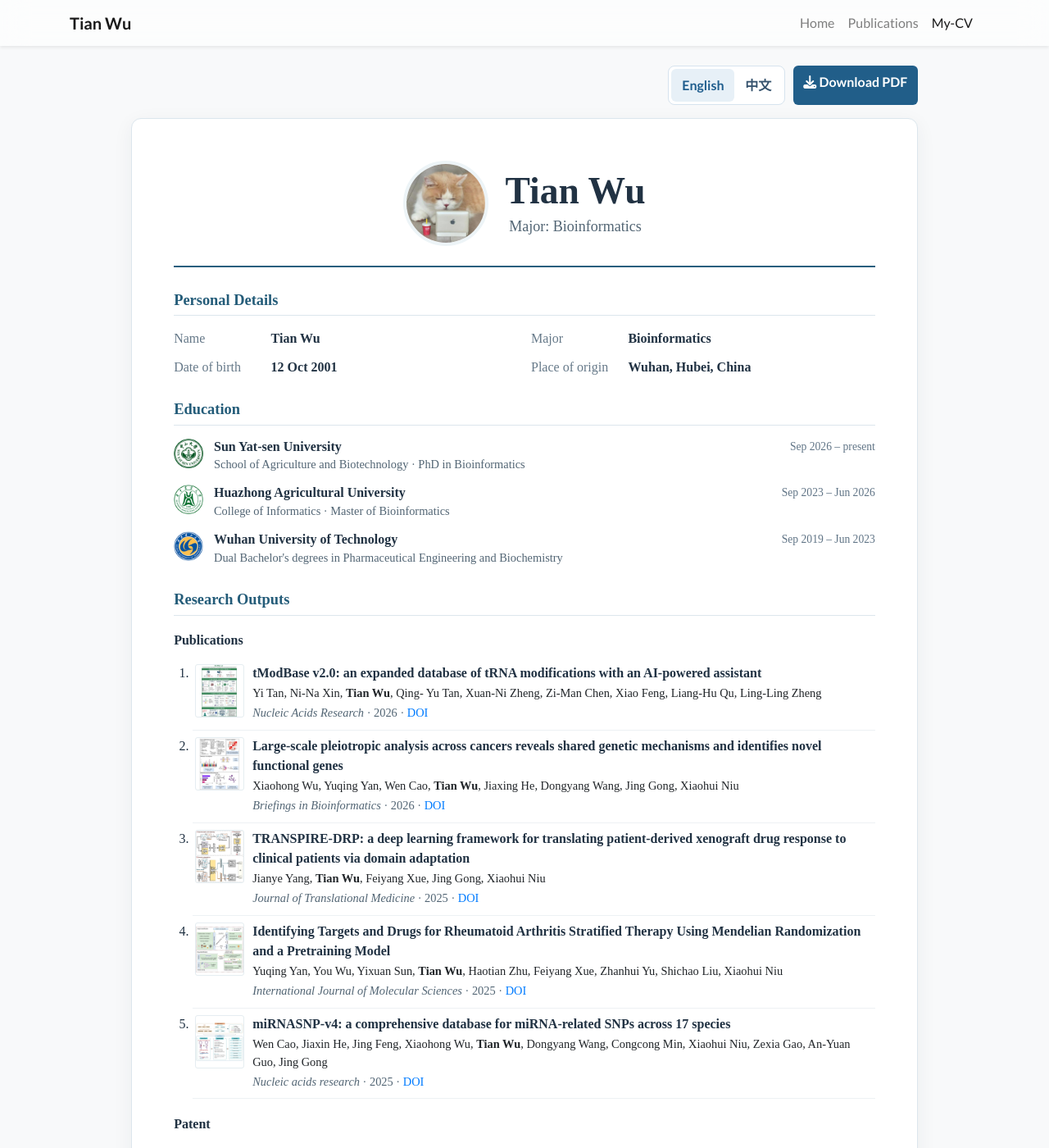
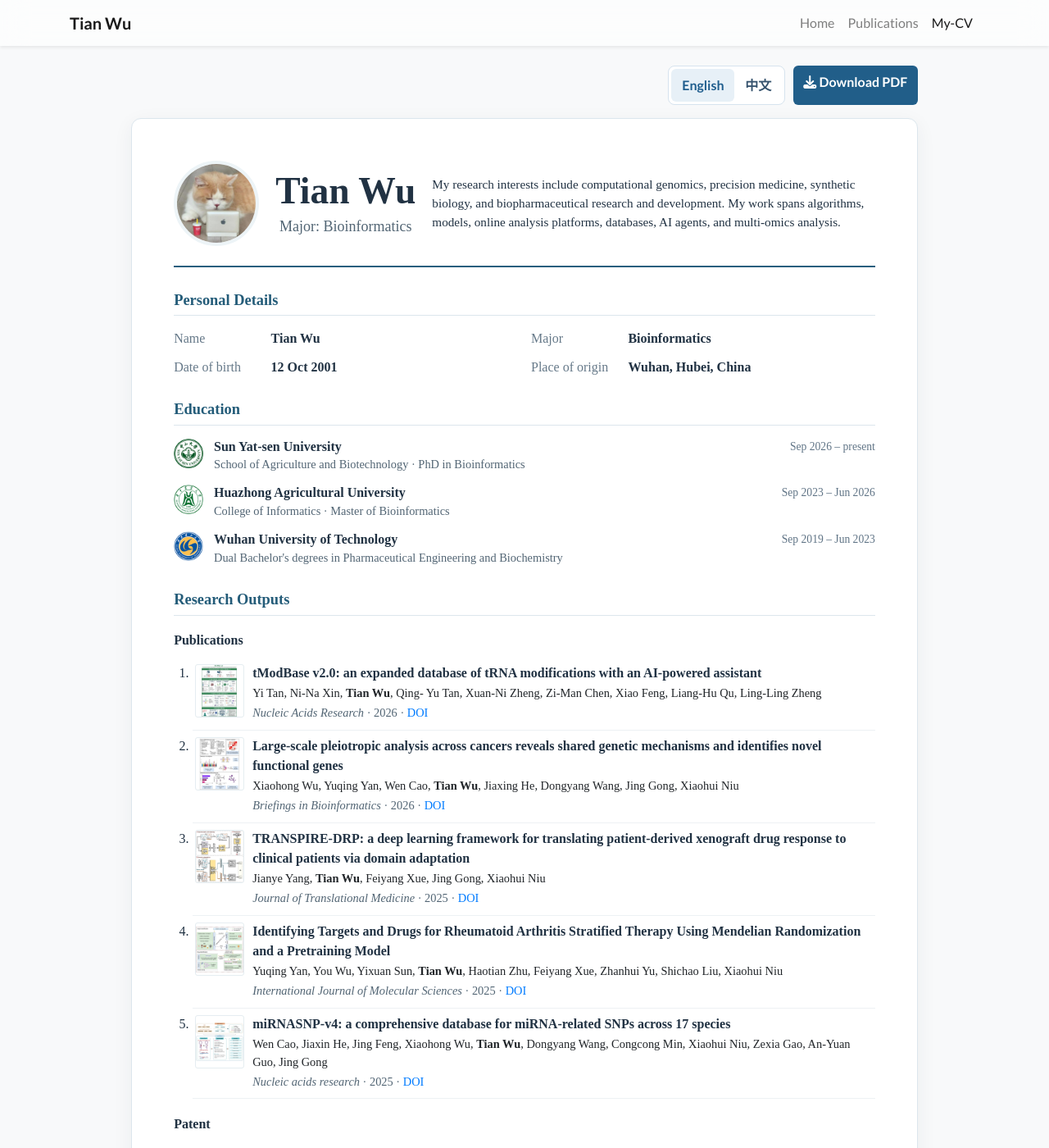
Before and after one commit to QuaSiMoDooooo/QuaSiMoDooooo.github.io, a Jekyll site: the page built from my-cv.html, in a window 1280 px wide and 1400 px high. Shown: the whole window at 82% size. Built offline with Jekyll 4.4.1, drawn with Linux system fonts in a browser that asks for light colours; nearby versions of some CDN libraries; a style sheet for code colours, icons or effects is not loaded; some of the changed text lies outside the part shown.

Commit message:
style: place research introduction in CV header

```diff
--- a/assets/css/cv.css
+++ b/assets/css/cv.css
@@ -15,10 +15,11 @@
 .cv-download { background: #215e89; color: white; }
 .cv-download:hover, .cv-download:focus { color: white; text-decoration: none; background: #194e73; }
 .cv-sheet { max-width: 960px; margin: 0 auto 3rem; padding: clamp(1.25rem, 4vw, 3.5rem); border: 1px solid #dce6ed; border-radius: 12px; background: white; box-shadow: 0 6px 25px rgba(38, 59, 76, 0.06); color: #213243; }
-.cv-header { display: flex; align-items: center; justify-content: center; gap: 1.25rem; padding-bottom: 1.5rem; border-bottom: 2px solid #295f7e; }
+.cv-header { display: grid; grid-template-columns: 104px max-content minmax(0, 1fr); align-items: center; gap: 1.25rem; padding-bottom: 1.5rem; border-bottom: 2px solid #295f7e; }
 .cv-heading { display: flex; flex-direction: column; justify-content: center; gap: 0.5rem; min-height: 104px; text-align: center; }
 .cv-header h1 { margin: 0; font-size: clamp(2.25rem, 3.6vw, 2.85rem); line-height: 1.05; }
 .cv-major { margin: 0; color: #526574; font-size: 1.125rem; line-height: 1.25; }
+.cv-introduction { margin: 0; font-size: .95rem; line-height: 1.5; }
 .cv-avatar { flex: 0 0 auto; border: 4px solid #edf4f7; border-radius: 50%; object-fit: cover; }
 .cv-section { margin-top: 1.8rem; }
 .cv-section h2 { margin: 0 0 1rem; padding-bottom: .45rem; border-bottom: 1px solid #dce6ed; color: #245c79; font-size: 1.15rem; }
@@ -48,6 +49,8 @@
 .cv-internship { display: flex; justify-content: space-between; gap: 1rem; }
 .cv-internship + p { margin: .3rem 0 0; }
 @media (max-width: 575px) {
+    .cv-header { grid-template-columns: 80px minmax(0, 1fr); }
+    .cv-introduction { grid-column: 1 / -1; }
     .cv-details { grid-template-columns: 1fr; }
     .cv-education { grid-template-columns: 36px minmax(0, 1fr); }
     .cv-education time { grid-column: 2; }
@@ -61,7 +64,8 @@
     .navbar, footer, .cv-toolbar { display: none !important; }
     main.container-lg { max-width: none; width: 100%; padding: 0; }
     .cv-sheet { margin: 0; padding: 0; max-width: none; border: 0; box-shadow: none; font-size: 9pt; }
-    .cv-header { padding-bottom: .5rem; }
+    .cv-header { grid-template-columns: 68px max-content minmax(0, 1fr); gap: .8rem; padding-bottom: .5rem; }
+    .cv-introduction { grid-column: auto; font-size: 8pt; line-height: 1.35; }
     .cv-header h1 { font-size: 19pt; }
     .cv-avatar { width: 68px; height: 68px; }
     .cv-heading { min-height: 68px; gap: .25rem; }
--- a/my-cv.html
+++ b/my-cv.html
@@ -3,13 +3,13 @@ layout: default
 title: My CV
 navbar_title: My-CV
 ---
-<link rel="stylesheet" href="{{ '/assets/css/cv.css' | relative_url }}?v=8">
+<link rel="stylesheet" href="{{ '/assets/css/cv.css' | relative_url }}?v=9">
 <div class="cv-toolbar">
   <div class="cv-language" role="group" aria-label="CV language">
     <button type="button" data-set-language="en" aria-pressed="true">English</button>
     <button type="button" data-set-language="zh" aria-pressed="false">中文</button>
   </div>
-  <a class="cv-download" id="cv-download" href="{{ '/assets/cv/tian-wu-cv-en.pdf?v=8' | relative_url }}" data-en-href="{{ '/assets/cv/tian-wu-cv-en.pdf?v=8' | relative_url }}" data-zh-href="{{ '/assets/cv/tian-wu-cv-zh.pdf?v=8' | relative_url }}" download><i class="fas fa-download" aria-hidden="true"></i> <span data-en="Download PDF" data-zh="下载 PDF">Download PDF</span></a>
+  <a class="cv-download" id="cv-download" href="{{ '/assets/cv/tian-wu-cv-en.pdf?v=9' | relative_url }}" data-en-href="{{ '/assets/cv/tian-wu-cv-en.pdf?v=9' | relative_url }}" data-zh-href="{{ '/assets/cv/tian-wu-cv-zh.pdf?v=9' | relative_url }}" download><i class="fas fa-download" aria-hidden="true"></i> <span data-en="Download PDF" data-zh="下载 PDF">Download PDF</span></a>
 </div>
 <article class="cv-sheet">
   <header class="cv-header">
@@ -18,6 +18,7 @@ navbar_title: My-CV
       <h1 data-en="Tian Wu" data-zh="吴天">Tian Wu</h1>
       <p class="cv-major" data-en="Major: Bioinformatics" data-zh="专业：生物信息学">Major: Bioinformatics</p>
     </div>
+    <p class="cv-introduction" data-en="My research interests include computational genomics, precision medicine, synthetic biology, and biopharmaceutical research and development. My work spans algorithms, models, online analysis platforms, databases, AI agents, and multi-omics analysis." data-zh="我感兴趣的研究方向为计算基因组、精准医疗、合成生物以及生物医药研发，我的工作涵盖算法、模型、在线分析平台、数据库、AI agent 的开发以及基于多组学的分析。">My research interests include computational genomics, precision medicine, synthetic biology, and biopharmaceutical research and development. My work spans algorithms, models, online analysis platforms, databases, AI agents, and multi-omics analysis.</p>
   </header>
   <section class="cv-section">
     <h2 data-en="Personal Details" data-zh="基本资料">Personal Details</h2>
```
Also changed, not shown: other parts of my-cv.html (+1 -1 lines), 2 other files.
